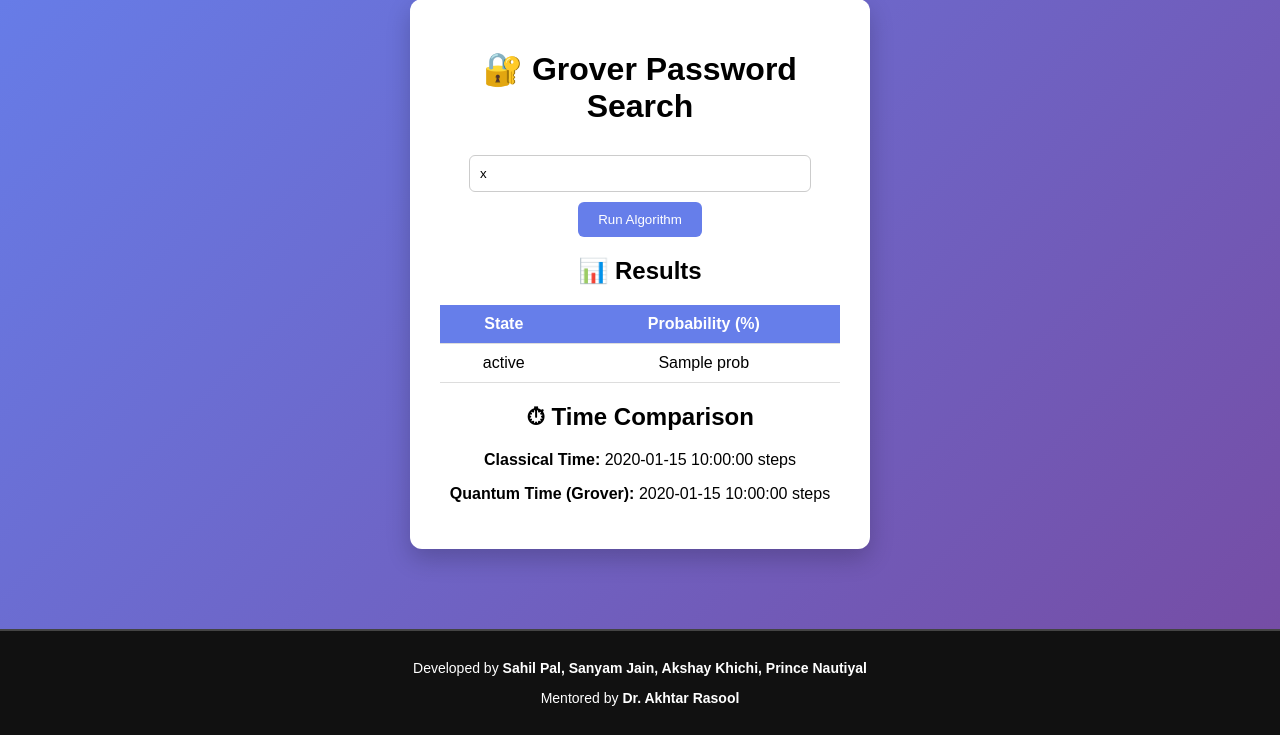
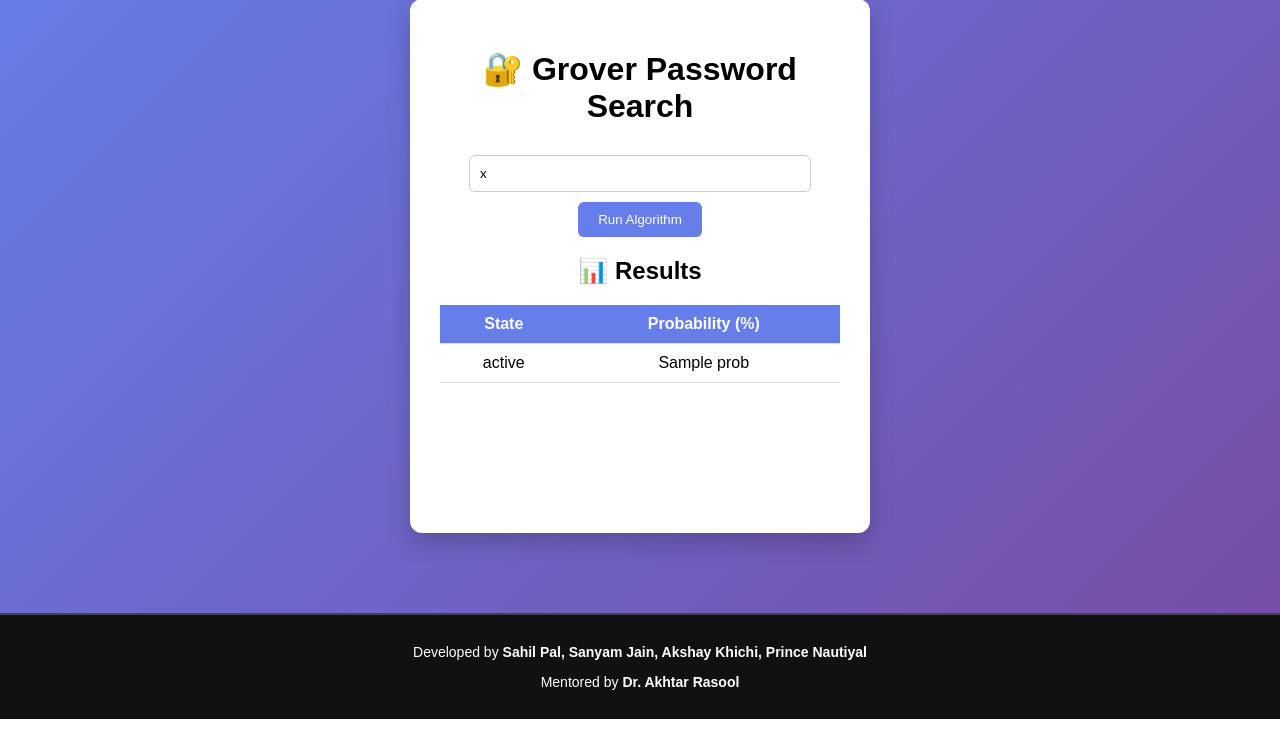
Before and after one commit to SANYAM-MANIT/Grover-s-Algo, a Flask app: template Grover/Templates/index.html in a window 1280 px wide. Shown: the part 81-816 px from the top of the page. Run offline with Flask 3, Linux system fonts and the light colour scheme; the template is opened without the code that fills it: most values are stand-ins (such as "Sample title", 1, 10 or a date in 2020).

Commit message:
Update index.html

```diff
--- a/Grover/Templates/index.html
+++ b/Grover/Templates/index.html
@@ -31,13 +31,6 @@
             </table>
         </div>
     {% endif %}
-{% if classical_time and quantum_time %}
-<div class="timing-box">
-    <h2>⏱ Time Comparison</h2>
-    <p><strong>Classical Time:</strong> {{ classical_time }} steps</p>
-    <p><strong>Quantum Time (Grover):</strong> {{ quantum_time }} steps</p>
-</div>
-{% endif %}
 </div>
 <footer class="footer">
     <div class="footer-content">
```
